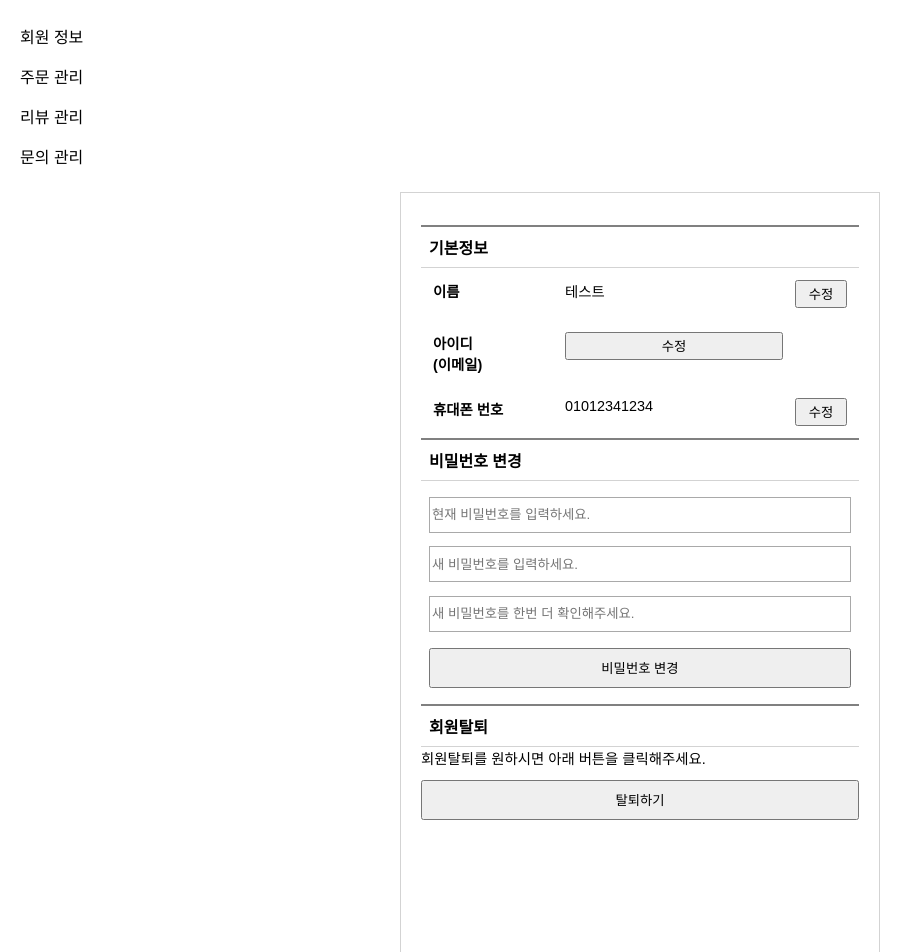
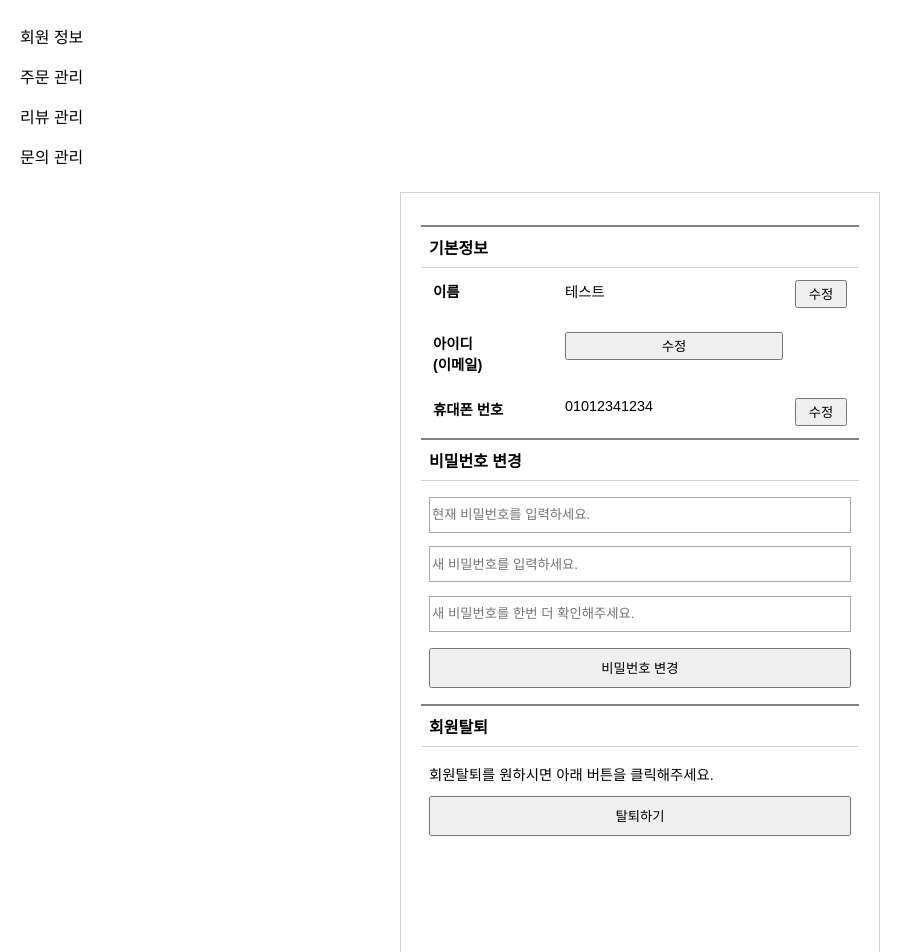
Before and after one commit to TTurbo0824/sprint, a React (Create React App) app in the folder client/: page /userInfo in a window 1280 px wide. Shown: the top 952 px of the page, without its empty margins (0-923 px from the left). Built offline with nearby package versions, Linux system fonts and the light colour scheme; no server answers.

Commit message:
feat: Account deletion

```diff
--- a/client/src/pages/mypage/userInfo/UserInfoPage.tsx
+++ b/client/src/pages/mypage/userInfo/UserInfoPage.tsx
@@ -68,11 +68,17 @@ const EditBnt = styled.button`
   margin-right: 0.75rem;
 `;
 
+const WithdrawContainer = styled.div`
+  padding: 1rem 0.5rem;
+`;
+
 export const UserInfoBnt = styled.button`
   width: 100%;
   height: 2.5rem;
   margin-top: 0.75rem;
 `;
+
+const Guide = styled.span``;
 
 function UserInfoPage() {
   const userInformation = {
@@ -98,6 +104,7 @@ function UserInfoPage() {
     아이디수정: emailCom ? <EmailComponent userEmail={userInfo.email || ''} /> : null,
     '휴대폰 번호': userInfo.mobile,
   };
+
   const handleUnavailClick = () => {
     alert('현재 서비스 중인 기능이 아닙니다.');
   };
@@ -144,8 +151,10 @@ function UserInfoPage() {
         </InnerContainer>
         <InnerContainer>
           <Title>회원탈퇴</Title>
-          회원탈퇴를 원하시면 아래 버튼을 클릭해주세요.
-          <UserInfoBnt>탈퇴하기</UserInfoBnt>
+          <WithdrawContainer>
+            <Guide>회원탈퇴를 원하시면 아래 버튼을 클릭해주세요.</Guide>
+            <UserInfoBnt onClick={handleUnavailClick}>탈퇴하기</UserInfoBnt>
+          </WithdrawContainer>
         </InnerContainer>
       </InfoContainer>
     </WrapperDiv>
```
